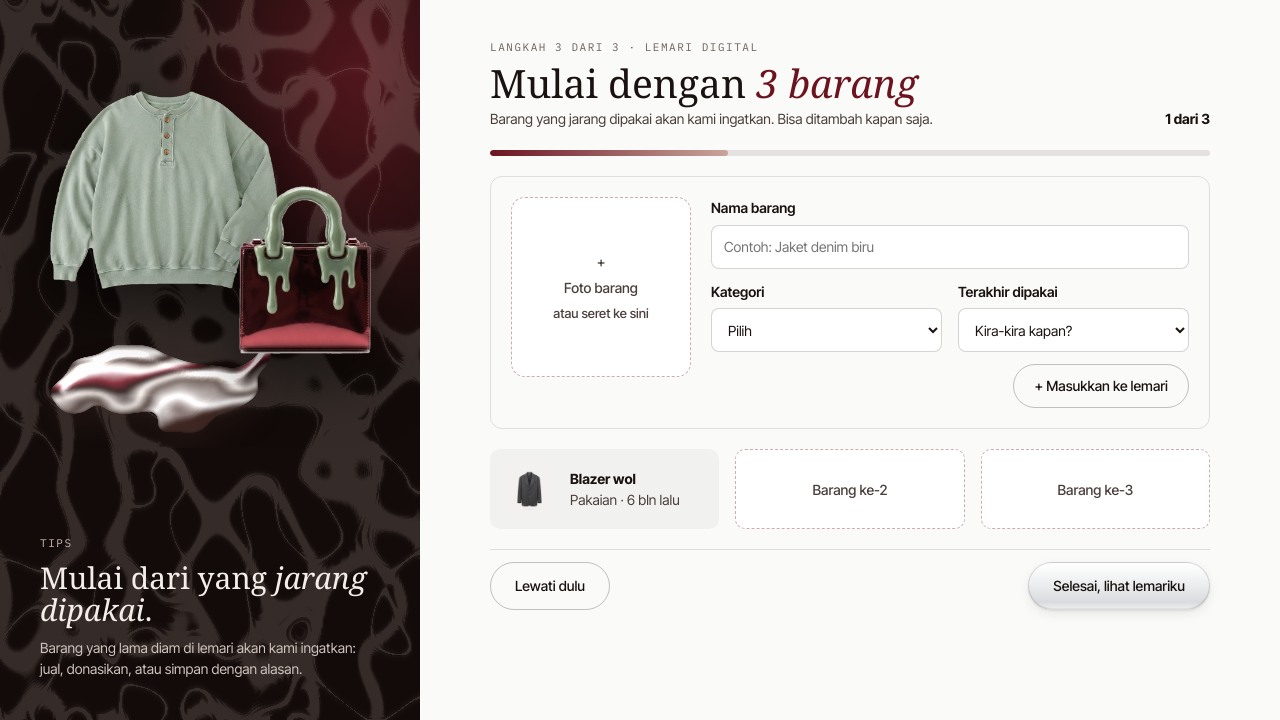
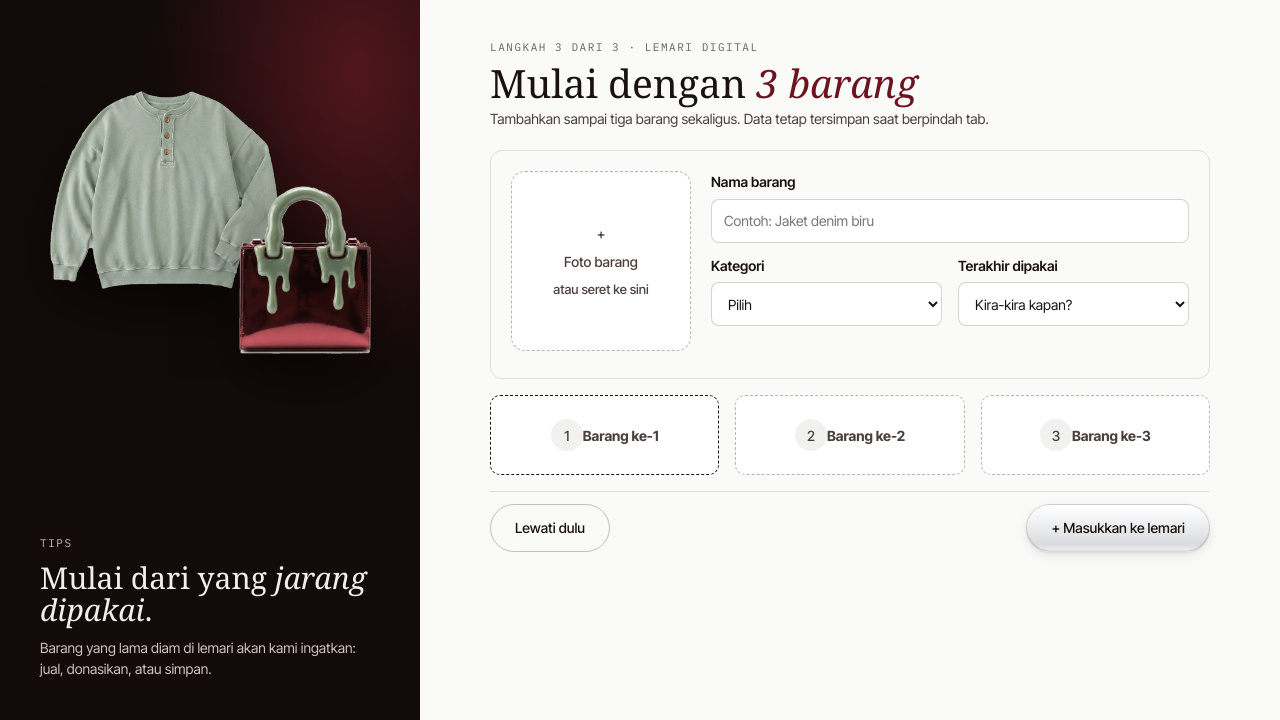
Before and after one commit to PBP-D-Kelompok-6/sayangin, a Django app: page /lemari/mulai/ in a window 1280 px wide. Shown: the part 80-800 px from the top of the page. Run offline with Django 5.2, Linux system fonts and the light colour scheme; parts of the project's set-up code (start-up, migrations or seed data) failed here and were passed over; some web fonts are replaced.

Commit message:
feat: Added Tambah Barang feature

```diff
--- a/lemari/static/lemari/css/lemari.css
+++ b/lemari/static/lemari/css/lemari.css
@@ -11,7 +11,19 @@
 .first-items .page-title { font-size: 39px; }
 .add-item { display: flex; gap: 20px; padding: 20px; border: 1px solid var(--color-border); border-radius: 12px; }
 .add-item__photo { width: 180px; height: 180px; flex: none; }
+.photo-picker { position: relative; overflow: hidden; }
+.photo-picker__preview { width: 100%; height: 100%; object-fit: cover; border-radius: inherit; }
+.photo-picker__empty { display: flex; flex-direction: column; align-items: center; gap: 6px; text-align: center; }
+.photo-picker__preview.is-hidden, .photo-picker__empty.is-hidden { display: none; }
+.item-panel__error { min-height: 20px; color: var(--color-error); font-size: var(--text-sm); }
 .add-item__submit { align-self: flex-end; }
+.onboard-items-form { display: flex; flex-direction: column; gap: 16px; }
+.item-panel.is-hidden { display: none; }
+.slot-tab { width: 100%; text-align: left; cursor: pointer; font: inherit; }
+.slot-tab.is-active { border-color: var(--ink); }
+.slot-tab.is-complete { border: 0; background: var(--color-surface-2); }
+.slot__number { width: 32px; height: 32px; flex: none; display: inline-flex; align-items: center; justify-content: center; border-radius: 50%; background: var(--color-surface-2); color: var(--color-text-soft); }
+.slot-tab.is-complete .slot__number { background: var(--ink); color: var(--white); }
 .slots { display: grid; grid-template-columns: repeat(3, minmax(0, 1fr)); gap: 16px; }
 .slot { height: 80px; border: 1.5px dashed rgba(107,20,32,.35); border-radius: var(--radius-md); background: var(--white); display: flex; align-items: center; justify-content: center; color: var(--color-text-soft); font-weight: 500; }
 .slot--filled { border: 0; background: var(--color-surface-2); justify-content: flex-start; gap: 12px; padding: 12px; font-weight: 400; color: var(--color-text); }
--- a/lemari/templates/lemari/awal.html
+++ b/lemari/templates/lemari/awal.html
@@ -2,44 +2,60 @@
 {% load static %}
 {% block title %}Isi lemari pertama{% endblock %}
 {% block extra_css %}<link rel="stylesheet" href="{% static 'css/onboarding.css' %}">{% endblock %}
-
 {% block body %}
-<svg class="visually-hidden" aria-hidden="true" focusable="false" width="0" height="0"><defs>
-    <linearGradient id="sgbands" x1="0" y1="0" x2="0.35" y2="1"><stop offset="0" stop-color="#FFFFFF"></stop><stop offset="0.12" stop-color="#8E8682"></stop><stop offset="0.2" stop-color="#F7F4F2"></stop><stop offset="0.3" stop-color="#2A1A17"></stop><stop offset="0.38" stop-color="#C9BEB9"></stop><stop offset="0.47" stop-color="#FFFFFF"></stop><stop offset="0.55" stop-color="#6B1420"></stop><stop offset="0.62" stop-color="#1A0D0B"></stop><stop offset="0.72" stop-color="#E9E2DE"></stop><stop offset="0.8" stop-color="#5A4A45"></stop><stop offset="0.9" stop-color="#FFFFFF"></stop><stop offset="1" stop-color="#3E2723"></stop></linearGradient>
-    <filter id="sgliq2" x="-30%" y="-30%" width="160%" height="160%" color-interpolation-filters="sRGB"><feTurbulence type="fractalNoise" baseFrequency="0.008 0.013" numOctaves="2" seed="21" result="n"></feTurbulence><feDisplacementMap in="SourceGraphic" in2="n" scale="90" xChannelSelector="R" yChannelSelector="G" result="d"></feDisplacementMap><feGaussianBlur in="d" stdDeviation="7" result="b"></feGaussianBlur><feColorMatrix in="b" type="matrix" values="1 0 0 0 0  0 1 0 0 0  0 0 1 0 0  0 0 0 24 -11" result="goo"></feColorMatrix><feComposite in="d" in2="goo" operator="atop" result="col"></feComposite><feGaussianBlur in="col" stdDeviation="2.2" result="col2"></feGaussianBlur><feComposite in="col2" in2="goo" operator="in" result="col3"></feComposite><feGaussianBlur in="goo" stdDeviation="10" result="h"></feGaussianBlur><feSpecularLighting in="h" surfaceScale="11" specularConstant="1.25" specularExponent="34" lighting-color="#FFFFFF" result="s"><feDistantLight azimuth="235" elevation="48"></feDistantLight></feSpecularLighting><feComposite in="s" in2="goo" operator="in" result="s2"></feComposite><feComposite in="col3" in2="s2" operator="arithmetic" k2="1" k3="0.9" result="o"></feComposite><feDropShadow dx="0" dy="28" stdDeviation="20" flood-color="#3E2723" flood-opacity="0.28"></feDropShadow></filter>
-    <filter id="sgcaus" x="0" y="0" width="100%" height="100%" color-interpolation-filters="sRGB"><feTurbulence type="turbulence" baseFrequency="0.016 0.028" numOctaves="1" seed="3" result="t"></feTurbulence><feColorMatrix in="t" type="matrix" values="0 0 0 0 1  0 0 0 0 0.9  0 0 0 0 0.86  -26 0 0 0 2.6" result="c"></feColorMatrix><feGaussianBlur in="c" stdDeviation="1.1" result="g"></feGaussianBlur><feMerge><feMergeNode in="g"></feMergeNode><feMergeNode in="c"></feMergeNode></feMerge></filter>
-  </defs></svg>
 <div class="onboard">
   <header class="onboard__header only-desktop"><a class="logo" href="/"><img src="{% static 'img/logo.svg' %}" alt="" width="35" height="35">sayangin</a><ol class="steps" aria-label="Langkah pendaftaran"><li class="is-done"><span class="steps__dot">✓</span>Akun</li><li class="steps__line is-done" aria-hidden="true"></li><li class="is-done"><span class="steps__dot">✓</span>Profil &amp; alamat</li><li class="steps__line is-done" aria-hidden="true"></li><li aria-current="step"><span class="steps__dot">3</span>Isi lemari</li></ol><a href="{% url 'lemari:index' %}">Lewati</a></header>
   <header class="app-bar app-bar--back only-mobile"><a class="icon-btn" href="javascript:history.back()" aria-label="Kembali">←</a><span class="app-bar__label">Isi lemari</span><a href="{% url 'lemari:index' %}">Lewati</a></header>
-  <div class="progress only-mobile" style="--value: 33%; border-radius: 0"><span></span></div>
   <div class="onboard__body">
-    <aside class="onboard__aside dark-panel only-desktop">
-      <svg class="caustics" viewBox="0 0 420 320" preserveAspectRatio="none" aria-hidden="true"><rect width="420" height="320" filter="url(#sgcaus)"/></svg>
-      <div class="onboard__art" aria-hidden="true"><svg class="onboard__chrome" viewBox="0 0 420 320" aria-hidden="true"><path filter="url(#sgliq2)" fill="url(#sgbands)" d="M50 210C80 120 170 84 236 126S344 196 384 118C404 84 418 156 386 198S272 266 208 226S96 270 50 210Z"/></svg><img class="cutout onboard__img" src="{% static 'img/henley-sage-cut.png' %}" alt="" style="left: 50px; top: 50px; width: 230px; height: 200px;"><img class="cutout onboard__img" src="{% static 'img/tas-tote-metalik-cut.png' %}" alt="" style="left: 230px; top: 140px; width: 150px; height: 180px;"></div>
-      <div class="onboard__caption"><span class="eyebrow">Tips</span><p class="onboard__title">Mulai dari yang <em>jarang dipakai</em>.</p><p class="onboard__text">Barang yang lama diam di lemari akan kami ingatkan: jual, donasikan, atau simpan dengan alasan.</p></div>
-    </aside>
+    <aside class="onboard__aside dark-panel only-desktop"><div class="onboard__art"><img class="cutout onboard__img" src="{% static 'img/henley-sage-cut.png' %}" alt="" style="left: 50px; top: 50px; width: 230px; height: 200px;"><img class="cutout onboard__img" src="{% static 'img/tas-tote-metalik-cut.png' %}" alt="" style="left: 230px; top: 140px; width: 150px; height: 180px;"></div><div class="onboard__caption"><span class="eyebrow">Tips</span><p class="onboard__title">Mulai dari yang <em>jarang dipakai</em>.</p><p class="onboard__text">Barang yang lama diam di lemari akan kami ingatkan: jual, donasikan, atau simpan.</p></div></aside>
     <main class="onboard__main" id="konten">
       <div class="stack first-items" style="--stack-gap: 20px">
-        <div class="row first-items__head"><div class="stack spacer" style="--stack-gap: 6px"><h1 class="page-title"><span class="eyebrow"><span class="only-desktop">Langkah 3 dari 3 · </span>Lemari Digital</span>Mulai dengan <em>3 barang</em></h1><span class="text-soft">Barang yang jarang dipakai akan kami ingatkan.<span class="only-desktop"> Bisa ditambah kapan saja.</span></span></div><b>1 dari 3</b></div>
-        <div class="progress only-desktop" style="--value: 33%"><span></span></div>
-        <form class="add-item" method="post" enctype="multipart/form-data">
+        <div class="row first-items__head"><div class="stack spacer" style="--stack-gap: 6px"><h1 class="page-title"><span class="eyebrow"><span class="only-desktop">Langkah 3 dari 3 · </span>Lemari Digital</span>Mulai dengan <em>3 barang</em></h1><span class="text-soft">Tambahkan sampai tiga barang sekaligus. Data tetap tersimpan saat berpindah tab.</span></div></div>
+        {% if errors %}<div class="alert" role="alert"><span class="alert-icon" aria-hidden="true">!</span><span>{% for number, message in errors.items %}Barang ke-{{ number }}: {{ message }}{% if not forloop.last %}<br>{% endif %}{% endfor %}</span></div>{% endif %}
+        <form class="onboard-items-form" method="post" enctype="multipart/form-data">
           {% csrf_token %}
-          <label class="dropzone add-item__photo"><input class="visually-hidden" type="file" name="foto" accept="image/*" capture="environment">+ <span class="only-desktop">Foto barang</span><span class="only-mobile">Ambil foto atau pilih dari galeri</span><span class="text-sm only-desktop">atau seret ke sini</span></label>
-          <div class="stack" style="--stack-gap: 12px; flex: 1">
-            <label class="field"><span class="field__label">Nama barang</span><input class="input" type="text" name="nama" placeholder="Contoh: Jaket denim biru"></label>
-            <div class="form-row"><label class="field"><span class="field__label">Kategori</span><select class="select" name="kategori"><option>Pilih</option></select></label>
-              <label class="field"><span class="field__label">Terakhir dipakai</span><select class="select" name="terakhir_dipakai"><option>Kira-kira kapan?</option></select></label></div>
-            <button class="btn btn--outline add-item__submit" type="submit" style="--btn-h: 44px">+ Masukkan ke lemari</button>
-          </div>
+          {% for number in '123' %}
+          <section class="add-item item-panel{% if not forloop.first %} is-hidden{% endif %}" data-panel="{{ number }}" role="tabpanel">
+            <label class="dropzone add-item__photo photo-picker"><input class="visually-hidden item-photo-input" type="file" name="foto_{{ number }}" accept="image/*" capture="environment" data-preview="preview-{{ number }}"><span class="photo-picker__empty">+ <span class="only-desktop">Foto barang</span><span class="only-mobile">Ambil foto atau pilih dari galeri</span><span class="text-sm only-desktop">atau seret ke sini</span></span><img class="photo-picker__preview is-hidden" id="preview-{{ number }}" alt="Pratinjau foto barang {{ number }}"></label>
+            <div class="stack" style="--stack-gap: 12px; flex: 1"><label class="field"><span class="field__label">Nama barang</span><input class="input" type="text" name="nama_{{ number }}" placeholder="Contoh: Jaket denim biru"></label><div class="form-row"><label class="field"><span class="field__label">Kategori</span><select class="select" name="kategori_{{ number }}"><option value="">Pilih</option><option>Pakaian</option><option>Sepatu</option><option>Aksesori</option><option>Buku</option><option>Elektronik</option><option>Lainnya</option></select></label><label class="field"><span class="field__label">Terakhir dipakai</span><select class="select" name="terakhir_dipakai_{{ number }}"><option value="">Kira-kira kapan?</option><option>Kurang dari 1 bulan</option><option>1–3 bulan lalu</option><option>3–6 bulan lalu</option><option>Lebih dari 6 bulan</option><option>Belum pernah dipakai</option></select></label></div><span class="item-panel__error" aria-live="polite"></span></div>
+          </section>
+          {% endfor %}
+          <div class="slots" aria-label="Pilih barang"><button class="slot slot-tab is-active" type="button" data-item="1"><span class="slot__number">1</span><b>Barang ke-1</b></button><button class="slot slot-tab" type="button" data-item="2"><span class="slot__number">2</span><b>Barang ke-2</b></button><button class="slot slot-tab" type="button" data-item="3"><span class="slot__number">3</span><b>Barang ke-3</b></button></div>
+          <div class="form-actions"><a class="btn btn--outline btn--lg only-desktop" href="{% url 'lemari:index' %}">Lewati dulu</a><button class="btn btn--primary btn--lg" type="submit">+ Masukkan ke lemari</button></div>
         </form>
-        <div class="slots">
-          <div class="slot slot--filled"><div class="photo" style="--img: url({% static 'img/blazer-abu.jpg' %}); --fit: auto 84%; --ratio: 1; width: 56px; flex: none; border-radius: 8px;" role="img" aria-label=""></div><span><b>Blazer wol</b><br><span class="text-soft">Pakaian · 6 bln lalu</span></span></div>
-          <div class="slot only-desktop">Barang ke-2</div><div class="slot only-desktop">Barang ke-3</div>
-        </div>
-        <div class="form-actions"><a class="btn btn--outline btn--lg only-desktop" href="{% url 'lemari:index' %}">Lewati dulu</a><a class="btn btn--primary btn--lg" href="{% url 'lemari:index' %}">Selesai, lihat lemariku</a></div>
       </div>
     </main>
   </div>
 </div>
+<script>
+(() => {
+  const buttons = [...document.querySelectorAll('[data-item]')], panels = [...document.querySelectorAll('.item-panel')];
+  const select = (item) => { panels.forEach(panel => panel.classList.toggle('is-hidden', panel.dataset.panel !== item)); buttons.forEach(button => button.classList.toggle('is-active', button.dataset.item === item)); };
+  buttons.forEach(button => button.addEventListener('click', () => select(button.dataset.item)));
+  const isComplete = (panel) => {
+    const number = panel.dataset.panel, slot = document.querySelector(`.slot-tab[data-item="${number}"]`);
+    return Boolean(panel.querySelector('.item-photo-input').files.length && panel.querySelector(`[name="nama_${number}"]`).value.trim() && panel.querySelector(`[name="kategori_${number}"]`).value && panel.querySelector(`[name="terakhir_dipakai_${number}"]`).value);
+  };
+  const updateCompletion = (panel) => {
+    const number = panel.dataset.panel, slot = document.querySelector(`.slot-tab[data-item="${number}"]`), complete = isComplete(panel);
+    slot.classList.toggle('is-complete', complete);
+  };
+  document.querySelectorAll('.item-photo-input').forEach(input => input.addEventListener('change', () => {
+    const preview = document.getElementById(input.dataset.preview), empty = input.closest('.photo-picker').querySelector('.photo-picker__empty');
+    const file = input.files[0];
+    if (!file) return;
+    preview.src = URL.createObjectURL(file); preview.classList.remove('is-hidden'); empty.classList.add('is-hidden');
+    updateCompletion(input.closest('.item-panel'));
+  }));
+  panels.forEach(panel => { panel.querySelectorAll('input, select').forEach(field => field.addEventListener('input', () => updateCompletion(panel))); updateCompletion(panel); });
+  document.querySelector('.onboard-items-form').addEventListener('submit', (event) => {
+    const incomplete = panels.find(panel => !isComplete(panel));
+    panels.forEach(panel => panel.querySelector('.item-panel__error').textContent = '');
+    if (!incomplete) return;
+    event.preventDefault();
+    incomplete.querySelector('.item-panel__error').textContent = 'Lengkapi foto, nama, kategori, dan terakhir dipakai sebelum menyimpan.';
+    select(incomplete.dataset.panel);
+  });
+})();
+</script>
 {% endblock %}
--- a/lemari/templates/lemari/index.html
+++ b/lemari/templates/lemari/index.html
@@ -8,7 +8,7 @@
   <header class="app-bar only-mobile"><h1 class="app-bar__title">Lemari <em>kamu</em></h1><button class="icon-btn" type="button" aria-label="Cari di lemari"><svg class="icon icon--sm" viewBox="0 0 24 24" aria-hidden="true"><circle cx="11" cy="11" r="6.5"/><path d="M20 20l-4.2-4.2"/></svg></button><a class="btn btn--primary btn--round" href="{% url 'lemari:awal' %}" aria-label="Tambah barang">+</a><a class="avatar-link" href="#" aria-label="Profil"><span class="avatar avatar--sm"></span></a></header>
   <main class="page__main container wardrobe" id="konten">
     <div class="wardrobe__head">
-      <div class="stack" style="--stack-gap: 6px"><span class="eyebrow">Lemari digital<span class="only-mobile"> · 24 barang · 3 butuh keputusan</span></span><h1 class="page-title only-desktop">Lemari <em>kamu</em></h1><span class="text-soft only-desktop">24 barang · 3 butuh keputusan</span></div>
+      <div class="stack" style="--stack-gap: 6px"><span class="eyebrow">Lemari digital<span class="only-mobile"> · {{ wardrobe_count|default:0 }} barang</span></span><h1 class="page-title only-desktop">Lemari <em>kamu</em></h1><span class="text-soft only-desktop">{{ wardrobe_count|default:0 }} barang</span></div>
       <a class="btn btn--primary only-desktop" href="{% url 'lemari:awal' %}">+ Tambah barang</a>
     </div>
     <section class="reminder dark-panel" aria-label="Pengingat">
@@ -23,6 +23,7 @@
       <label class="sort only-desktop">Urutkan <select class="select select--pill"><option>Paling lama tak dipakai</option></select></label>
     </div>
     <div class="items">
+      {% for item in wardrobe_items %}<a class="item" href="{% url 'lemari:jual' %}"><span class="item__img"{% if item.photo %} style="--img: url('{% url 'lemari:wardrobe_photo' item.pk %}')"{% else %} style="--img: url({% static 'img/blazer-abu.jpg' %})"{% endif %}></span><b>{{ item.name }}</b><span class="text-sm text-muted">{{ item.category }} · {{ item.last_used }}</span></a>{% endfor %}
       <a class="item" href="{% url 'lemari:jual' %}"><span class="item__img" style="--img: url({% static 'img/blazer-abu.jpg' %})"></span><b>Blazer wol</b><span class="text-sm text-muted"><span class="only-desktop">Terakhir dipakai 6 bln lalu</span><span class="only-mobile">Dipakai 6 bln lalu</span></span></a>
       <a class="item" href="{% url 'lemari:jual' %}"><span class="item__img" style="--img: url({% static 'img/sneakers-suede.jpg' %})"></span><b>Sneakers suede</b><span class="text-sm text-muted"><span class="only-desktop">Terakhir dipakai 7 bln lalu</span><span class="only-mobile">Dipakai 7 bln lalu</span></span></a>
       <a class="item" href="{% url 'lemari:jual' %}"><span class="item__img" style="--img: url({% static 'img/kamera-film.jpg' %})"></span><b>Kamera analog</b><span class="text-sm text-muted"><span class="only-desktop">Dijual · 3 orang menyimpan</span><span class="only-mobile">Dijual · 3 menyimpan</span></span></a>
--- a/lemari/urls.py
+++ b/lemari/urls.py
@@ -7,6 +7,7 @@ urlpatterns = [
     path("", views.index, name="index"),
     path("kosong/", views.kosong, name="kosong"),
     path("mulai/", views.awal, name="awal"),
+    path("foto/<int:item_id>/", views.wardrobe_photo, name="wardrobe_photo"),
     path("jual/", views.jual, name="jual"),
     path("jual/sukses/<int:listing_id>/", views.jual_sukses, name="jual_sukses"),
 ]
--- a/lemari/views.py
+++ b/lemari/views.py
@@ -1,5 +1,6 @@
+from django.http import FileResponse, Http404
 from django.shortcuts import get_object_or_404, redirect, render
-from .models import ListingPhoto, SaleListing
+from .models import ListingPhoto, SaleListing, WardrobeItem
 
 def _listing_values(request):
     def integer(name):
@@ -9,7 +10,8 @@ def _listing_values(request):
 
 
 def index(request):
-    return render(request, "lemari/index.html")
+    wardrobe_items = WardrobeItem.objects.all()
+    return render(request, "lemari/index.html", {"wardrobe_items": wardrobe_items, "wardrobe_count": wardrobe_items.count()})
 
 
 def kosong(request):
@@ -17,7 +19,40 @@ def kosong(request):
 
 
 def awal(request):
+    if request.method == "POST":
+        entries = []
+        errors = {}
+        for number in range(1, 4):
+            name = request.POST.get(f"nama_{number}", "").strip()
+            category = request.POST.get(f"kategori_{number}", "").strip()
+            last_used = request.POST.get(f"terakhir_dipakai_{number}", "").strip()
+            has_content = name or category or last_used or request.FILES.get(f"foto_{number}")
+            if not has_content:
+                continue
+            if not name: errors[number] = "Isi nama barang."
+            elif not category or not last_used: errors[number] = "Lengkapi kategori dan terakhir dipakai."
+            entries.append((number, name, category, last_used))
+        if not entries:
+            errors[1] = "Tambahkan setidaknya satu barang ke lemarimu."
+        if errors:
+            return render(request, "lemari/awal.html", {"errors": errors})
+        for number, name, category, last_used in entries:
+            item = WardrobeItem(name=name, category=category, last_used=last_used)
+            if request.user.is_authenticated:
+                item.owner = request.user
+            photo = request.FILES.get(f"foto_{number}")
+            if photo:
+                item.photo = photo
+            item.save()
+        return redirect("lemari:index")
     return render(request, "lemari/awal.html")
+
+
+def wardrobe_photo(request, item_id):
+    item = get_object_or_404(WardrobeItem, pk=item_id)
+    if not item.photo:
+        raise Http404
+    return FileResponse(item.photo.open("rb"), content_type="image/*")
 
 
 def jual(request):
```
Also changed, not shown: lemari/models.py (+12 -0 lines), lemari/migrations/0003_wardrobeitem.py (added), lemari/migrations/0004_merge_0002_branches.py (added).
